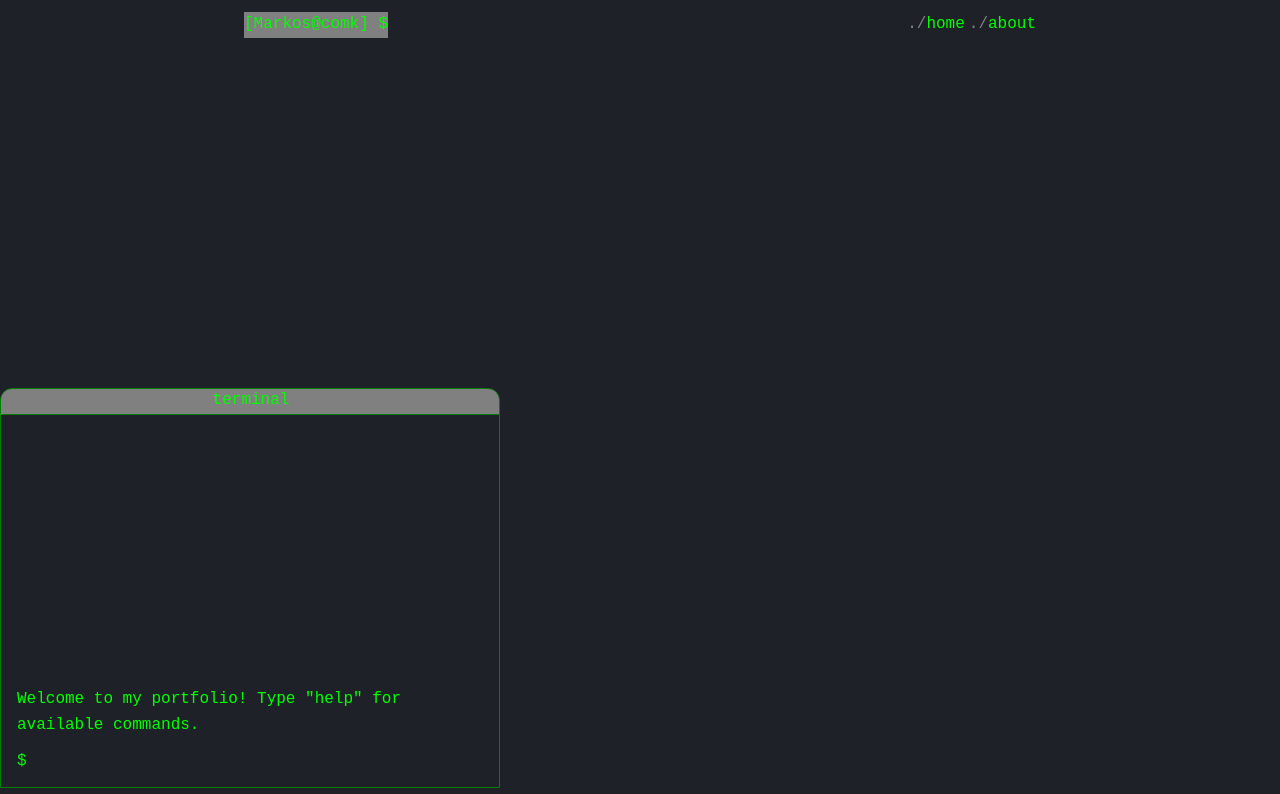
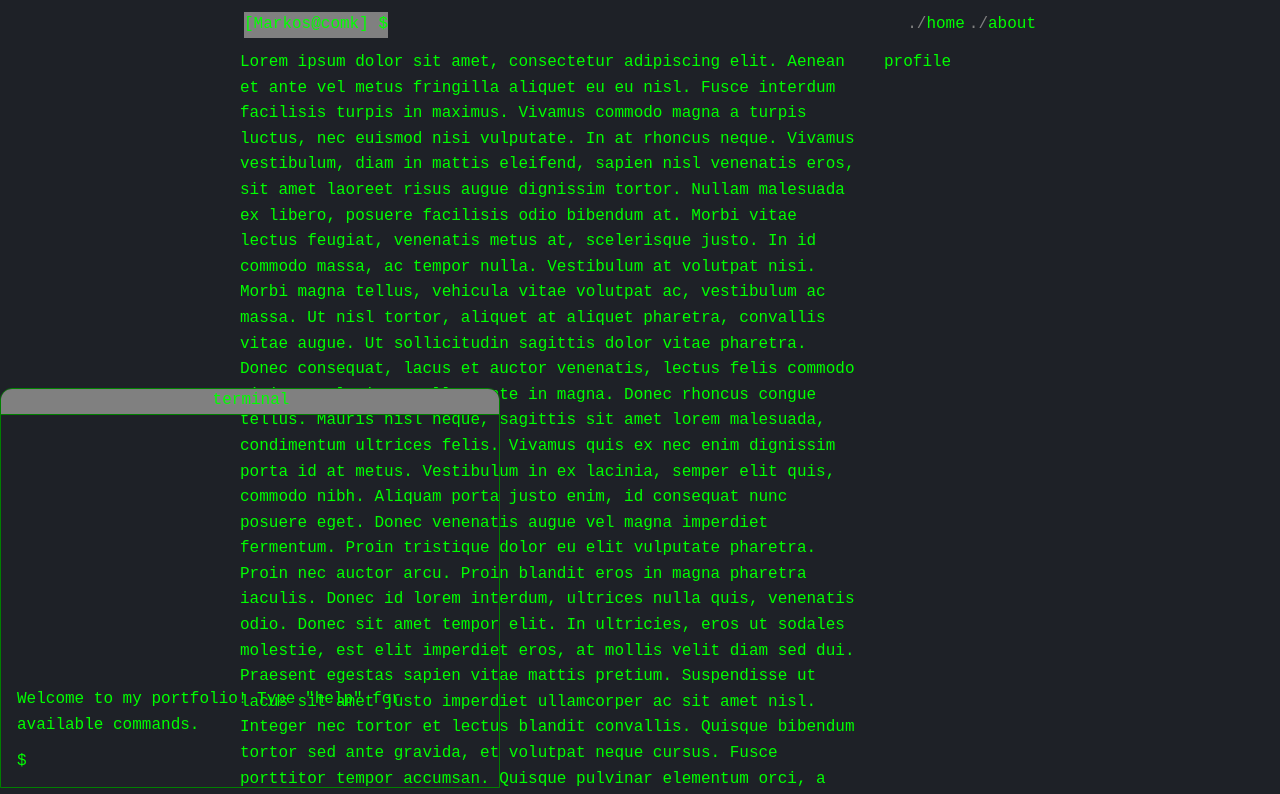
Before and after one commit to MarkosComK/MarkosComK, a Next.js app: page / in a window 1280 px wide. Shown: the top 794 px of the page. Built offline with nearby package versions, Linux system fonts and the light colour scheme.

Commit message:
Add: basic grid for section

```diff
--- a/src/app/page.tsx
+++ b/src/app/page.tsx
@@ -1,12 +1,14 @@
 "use client";
 import Terminal from "@/components/Terminal/Terminal";
 import Navbar from "@/components/Navbar/Navbar";
+import Content from "@/components/Content/Content";
 import { Providers } from "./providers";
 
 export default function Home() {
 	return (
 		<Providers>
 			<Navbar/>
+			<Content/>
 			<Terminal/>
 		</Providers>
 	);
--- /dev/null
+++ b/src/components/Content/Content.tsx
@@ -0,0 +1,24 @@
+"use client";
+
+import * as Sec from "./styles.tsx"
+
+const Content = () => {
+	return (
+		<Sec.Wrapper>
+			<Sec.tion>
+				<div>
+				Lorem ipsum dolor sit amet, consectetur adipiscing elit. Aenean et ante vel metus fringilla aliquet eu eu nisl. Fusce interdum facilisis turpis in maximus. Vivamus commodo magna a turpis luctus, nec euismod nisi vulputate. In at rhoncus neque. Vivamus vestibulum, diam in mattis eleifend, sapien nisl venenatis eros, sit amet laoreet risus augue dignissim tortor. Nullam malesuada ex libero, posuere facilisis odio bibendum at. Morbi vitae lectus feugiat, venenatis metus at, scelerisque justo. In id commodo massa, ac tempor nulla. Vestibulum at volutpat nisi. Morbi magna tellus, vehicula vitae volutpat ac, vestibulum ac massa. Ut nisl tortor, aliquet at aliquet pharetra, convallis vitae augue. Ut sollicitudin sagittis dolor vitae pharetra. Donec consequat, lacus et auctor venenatis, lectus felis commodo nisi, eu ultrices tellus ante in magna. Donec rhoncus congue tellus. Mauris nisl neque, sagittis sit amet lorem malesuada, condimentum ultrices felis.
+
+Vivamus quis ex nec enim dignissim porta id at metus. Vestibulum in ex lacinia, semper elit quis, commodo nibh. Aliquam porta justo enim, id consequat nunc posuere eget. Donec venenatis augue vel magna imperdiet fermentum. Proin tristique dolor eu elit vulputate pharetra. Proin nec auctor arcu. Proin blandit eros in magna pharetra iaculis. Donec id lorem interdum, ultrices nulla quis, venenatis odio. Donec sit amet tempor elit. In ultricies, eros ut sodales molestie, est elit imperdiet eros, at mollis velit diam sed dui. Praesent egestas sapien vitae mattis pretium. Suspendisse ut lacus sit amet justo imperdiet ullamcorper ac sit amet nisl. Integer nec tortor et lectus blandit convallis. Quisque bibendum tortor sed ante gravida, et volutpat neque cursus.
+
+Fusce porttitor tempor accumsan. Quisque pulvinar elementum orci, a tincidunt sapien posuere vitae. Duis id massa eget urna faucibus lobortis. Praesent tincidunt consectetur nibh ut accumsan. Morbi lacinia dapibus velit, at fermentum ex pulvinar vitae. Duis pellentesque nec neque quis pulvinar. Proin mollis nulla a ipsum vestibulum faucibus. In maximus ante sit amet metus ullamcorper ultricies. Mauris sem velit, interdum vel purus tristique, rhoncus convallis lectus. Curabitur tempus turpis id tempor fringilla. Donec ullamcorper interdum libero, quis viverra odio dictum blandit. Quisque lobortis, turpis a varius vehicula, felis purus tempus ligula, sit amet posuere magna risus at metus. Nulla facilisi. In vel ornare eros. Curabitur porttitor porta tempus. Suspendisse bibendum ultrices massa, id dapibus ipsum dictum ut.
+				</div>
+				<Sec.Profile>
+					profile
+				</Sec.Profile>
+			</Sec.tion>
+		</Sec.Wrapper>
+	);
+};
+
+export default Content;
--- /dev/null
+++ b/src/components/Content/styles.tsx
@@ -0,0 +1,28 @@
+import styled from "styled-components";
+
+export const Wrapper = styled.div`
+	width: 100%;
+	height: 100%;
+	display: flex;
+	align-items: center;
+	justify-content: center;
+	padding: 0;
+	margin: 0;
+`;
+
+export const tion = styled.section`
+	display: flex;
+	align-items: center;
+	justify-content: space-between;
+	display: grid;
+	grid-template-columns: 4fr 1fr;  /* Splits into 4/5 and 1/5 */
+	gap: 20px;
+	width: clamp(50%, 800px, 100%);
+	height: 100svh;
+	padding: 0;
+	margin: 0 8px;
+`;
+
+export const Profile = styled.div`
+	align-self: start;
+`;
```
